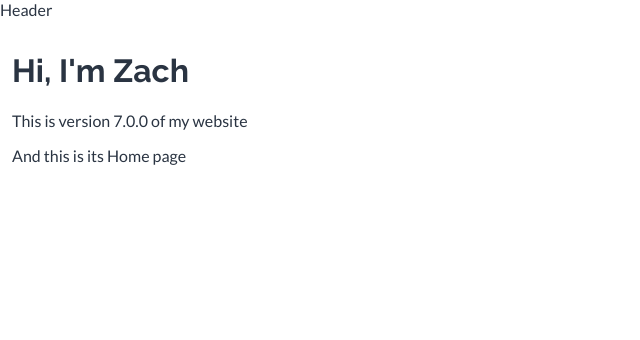
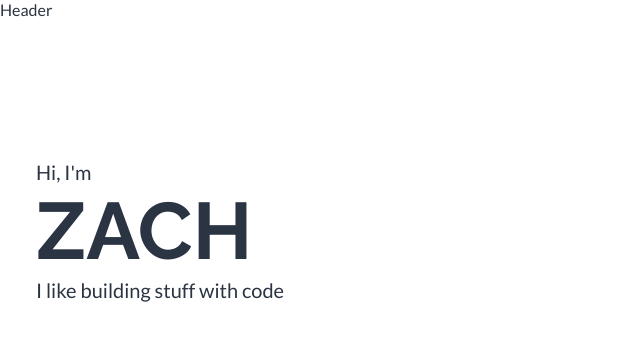
Before and after one commit to zsaffrin/zachsaffrin.com, a React (Create React App) app: page / in a window 1280 px wide. Shown: the top 340 px of the page, without its empty margins (0-640 px from the left). Built offline with nearby package versions, Linux system fonts and the light colour scheme.

Commit message:
Flex up the main heading layout

```diff
--- /dev/null
+++ b/src/App/Content/Home/Home.css
@@ -0,0 +1,29 @@
+
+.Home {
+    display: flex;
+    flex-direction: column;
+    height: 50vh;
+    padding-left: var(--space5);
+}
+
+.Home .subtitle {
+    font-size: 1.25rem;
+    flex: 1 1 auto;
+}
+
+.Home .subtitle.top {
+    display: flex;
+}
+
+.Home .subtitle.top .content {
+    align-self: flex-end;
+}
+
+.Home .title {
+    text-transform: uppercase;
+}
+
+.Home .title h1 {
+    font-size: 5rem;
+    margin: 0;
+}
--- a/src/App/Content/Home/Home.js
+++ b/src/App/Content/Home/Home.js
@@ -1,10 +1,17 @@
 import React from 'react';
+import './Home.css';
 
 const Home = () => (
     <div className="Home">
-        <h1>Hi, I&apos;m Zach</h1>
-        <p>This is version 7.0.0 of my website</p>
-        <p>And this is its Home page</p>
+        <div className="subtitle top">
+            <div className="content">Hi, I&apos;m</div>
+        </div>
+        <div className="title">
+            <h1>Zach</h1>
+        </div>
+        <div className="subtitle">
+            I like building stuff with code
+        </div>
     </div>
 );
 
```
